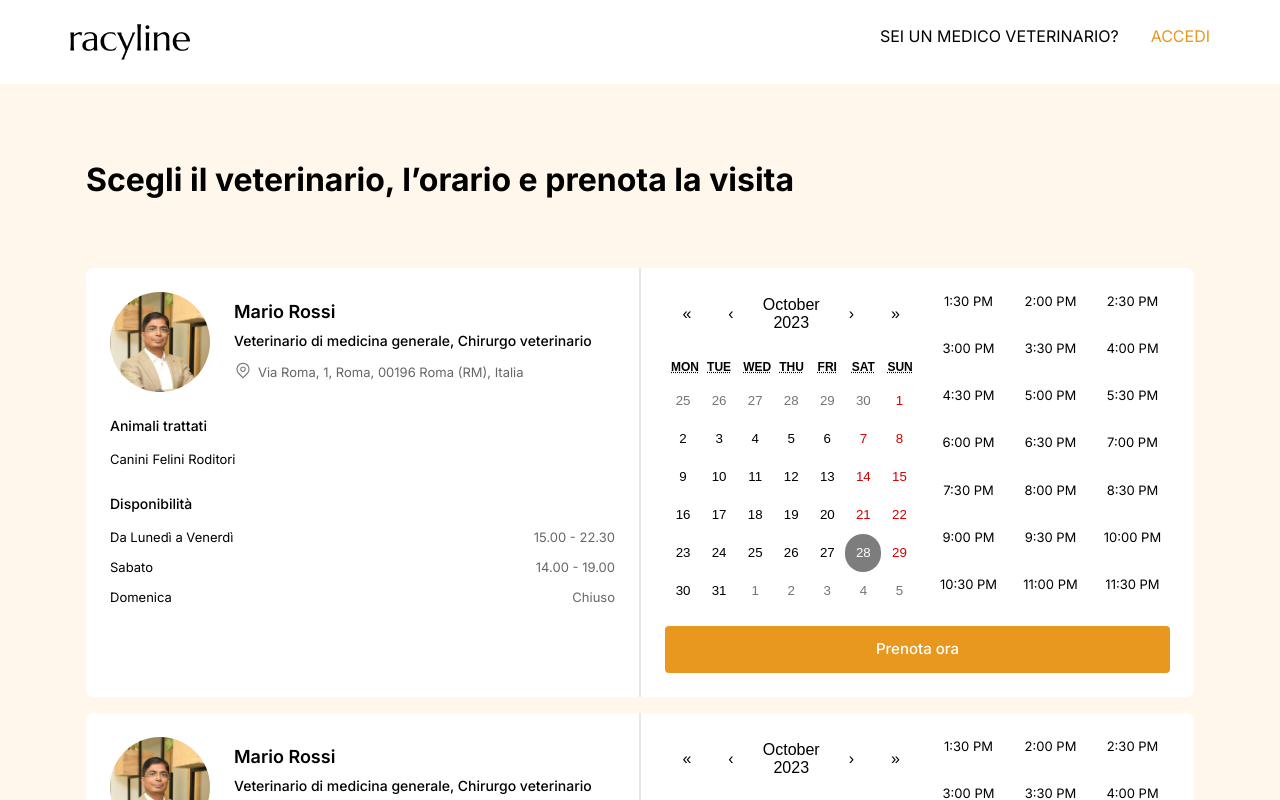
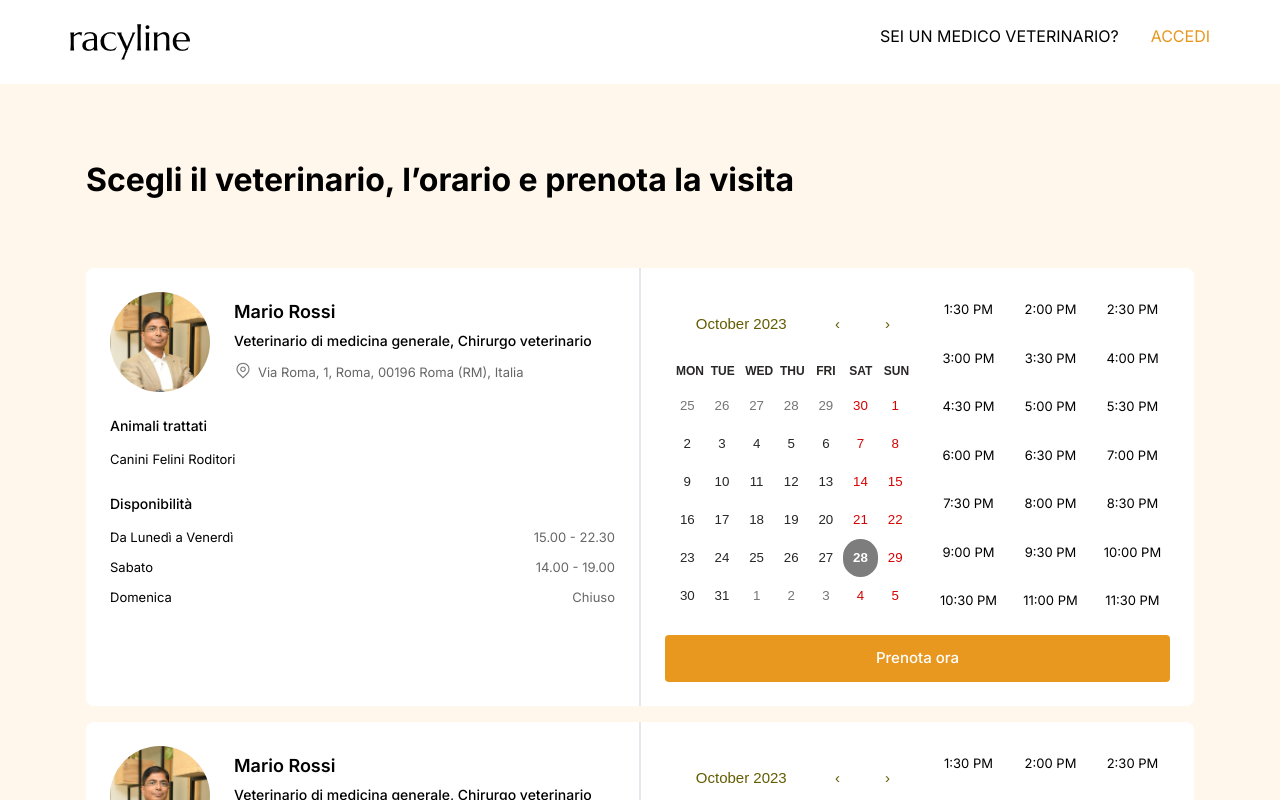
Before and after one commit to mahmudulhaquequdrati/racyline-frontend, a React (Vite) app: page /vet-lists in a window 1280 px wide. Shown: the top 800 px of the page. Built offline with nearby package versions, Linux system fonts and the light colour scheme.

Commit message:
added calender in vet list

```diff
--- a/src/index.css
+++ b/src/index.css
@@ -131,6 +131,8 @@ input[type="checkbox"] {
   transform: rotate(45deg);
 }
 
+/* custom calender  */
+
 .customizeCalender {
   border: none;
 }
@@ -139,13 +141,107 @@ input[type="checkbox"] {
   border-radius: 50px;
 }
 
-.react-calendar__tile--active,
 .react-calendar__tile--now {
   background: #7d7d7d;
+  color: #fff;
 }
 
-/* react-calendar__tile--now react-calendar__tile--active */
+.react-calendar {
+  width: 600px;
+  padding: 5px;
+  max-width: 100%;
+  background-color: white;
+  color: rgb(41, 38, 38);
+  border-radius: 6px;
+  font-family: Arial, Helvetica, sans-serif;
+  line-height: 1.12em;
+}
+.react-calendar__navigation button {
+  color: #645c03;
+  min-width: 50px;
+  font-size: 15px;
+  background: none;
+  margin-top: 10px;
+}
+.react-calendar__navigation button:enabled:hover,
+.react-calendar__navigation button:enabled:focus {
+  background-color: #f8f8fa;
+}
+.react-calendar__navigation button[disabled] {
+  background-color: #f0f0f0;
+}
+abbr[title] {
+  text-decoration: none;
+}
+.react-calendar__month-view__days__day--weekend {
+  color: #d70303;
+}
+.react-calendar__tile:enabled:hover,
+.react-calendar__tile:enabled:focus {
+  color: white;
+  background: #86868d;
+  border-radius: 50px;
+}
+.react-calendar__tile--now {
+  background: #7d7d7d;
+  border-radius: 50px;
+  font-weight: bold;
+  color: #645c03;
+}
+.react-calendar__tile--now:enabled:hover,
+.react-calendar__tile--now:enabled:focus {
+  color: white;
+  background: #7d7d7d;
+  border-radius: 50px;
+  font-weight: bold;
+}
+.react-calendar__tile--hasActive:enabled:hover,
+.react-calendar__tile--hasActive:enabled:focus {
+  color: white;
+  background: #f8f8fa;
+}
+.react-calendar__tile--active {
+  background: #7d7d7d;
+  border-radius: 50px;
+  font-weight: bold;
+  color: white;
+}
+.react-calendar__tile--active:enabled:hover,
+.react-calendar__tile--active:enabled:focus {
+  background: #7d7d7d;
+  color: white;
+}
+.react-calendar--selectRange .react-calendar__tile--hover {
+  background-color: #f8f8fa;
+}
+.react-calendar__tile--range {
+  background: #f8f8fa;
+  color: #ffffff;
+  border-radius: 50px;
+}
+.react-calendar__tile--rangeStart {
+  border-radius: 50px;
+  background: #7d7d7d;
+  color: white;
+}
+.react-calendar__tile--rangeEnd {
+  border-radius: 50px;
+  background: #7d7d7d;
+  color: white;
+}
 
-/* .customizeCalender .react-calendar__navigation {
-  display: none;
-} */
+.react-calendar__navigation {
+  display: flex;
+  padding: 0;
+}
+
+.react-calendar__navigation__label {
+  order: 0;
+}
+
+.react-calendar__navigation__next-button {
+  order: 2;
+}
+.react-calendar__navigation__prev-button {
+  order: 1;
+}
--- a/src/pagers/vetLists/Calender.jsx
+++ b/src/pagers/vetLists/Calender.jsx
@@ -5,12 +5,18 @@ import "react-calendar/dist/Calendar.css";
 export default function Calender() {
   const [value, onChange] = useState(new Date());
 
+  const formatDate = ({ date, sd }) => {
+    console.log(date, sd);
+  };
+
   return (
     <div>
       <Calendar
         onChange={onChange}
         value={value}
         className={"customizeCalender"}
+        prev2Label={null}
+        next2Label={null}
       />
     </div>
   );
--- a/src/pagers/vetLists/VetList.jsx
+++ b/src/pagers/vetLists/VetList.jsx
@@ -108,7 +108,7 @@ const VetList = ({ vetInfo }) => {
             {time?.map((t, index) => (
               <p
                 key={index}
-                className="w-[70px] text-center text-[13px] hover:rounded-full hover:bg-[#7D7D7D] hover:cursor-pointer hover:text-[#fff]"
+                className="flex items-center justify-center w-[70px] text-center text-[13px] hover:rounded-full hover:bg-[#7D7D7D] hover:cursor-pointer hover:text-[#fff]"
               >
                 {t}
               </p>
```
